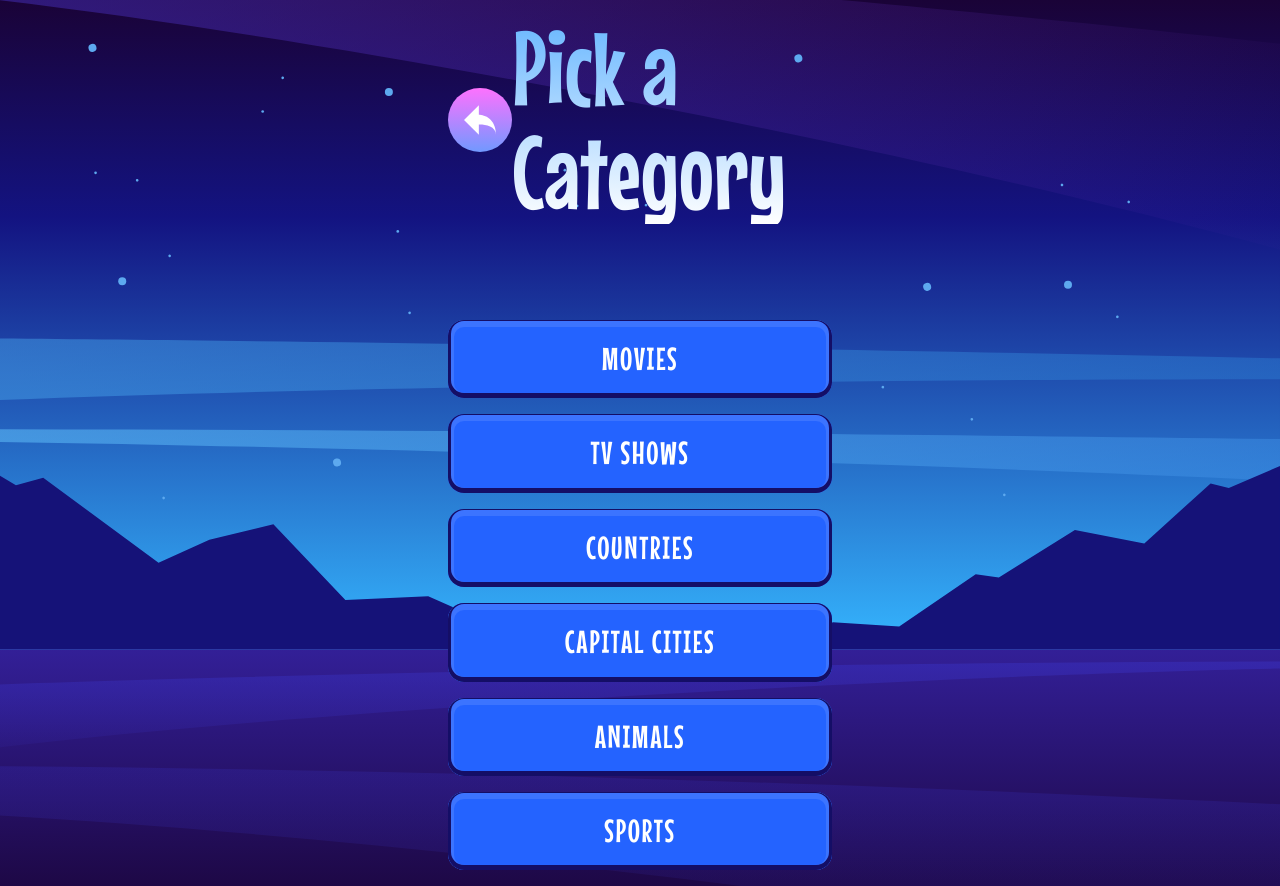
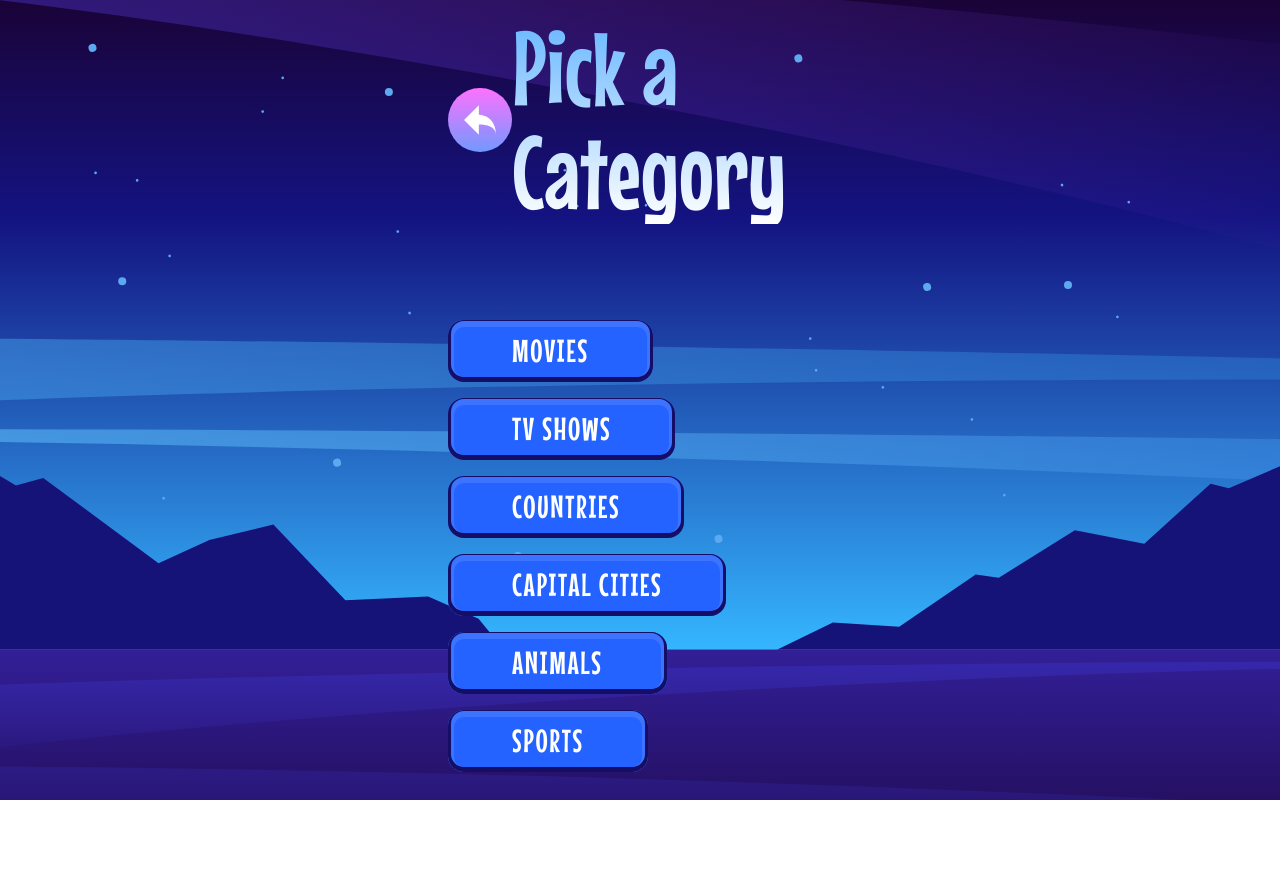
Before and after one commit to keremenen/hangman, a React (Vite) app: page /categories in a window 1280 px wide. After the commit the page ends 800 px from the top, so only its background shows below. Built offline with nearby package versions, Linux system fonts and the light colour scheme.

Commit message:
Refactor button component

```diff
--- a/src/components/button.tsx
+++ b/src/components/button.tsx
@@ -5,43 +5,33 @@ import { ButtonHTMLAttributes } from "react";
 type ButtonProps = ButtonHTMLAttributes<HTMLButtonElement> & {
   children: string;
   className?: string;
-  variant?: "default" | "secondary" | "square";
-  size?: "default" | "full";
+  variant?: "primary" | "secondary";
 };
 
 const buttonVariants = cva(
-  "px-16 py-2 text-heading-s uppercase rounded-full min-h-[62px] whitespace-nowrap disabled:opacity-50 disabled:pointer-events-none transition-color ease-in-out duration-200",
+  "flex items-center px-16 text-heading-s uppercase rounded-full h-[62px] whitespace-nowrap disabled:opacity-50 disabled:pointer-events-none transition-color ease-in-out duration-200 ",
   {
     variants: {
       variant: {
-        default: "bg-blue shadow-primary-button hover:bg-[#5B8AFF]",
+        primary: "bg-blue shadow-primary-button hover:bg-[#5B8AFF]",
         secondary: "bg-pink-gradient shadow-secondary hover:brightness-125",
-        square: "rounded-2xl py-5 text-2xl",
-      },
-      size: {
-        default: "w-auto",
-        full: "w-full",
       },
     },
     defaultVariants: {
-      variant: "default",
-      size: "default",
+      variant: "primary",
     },
   },
 );
 
 export default function Button({
   variant,
-  size,
+
   className,
   children,
   ...props
 }: ButtonProps) {
   return (
-    <button
-      className={cn(buttonVariants({ variant, size, className }))}
-      {...props}
-    >
+    <button className={cn(buttonVariants({ variant, className }))} {...props}>
       {children}
     </button>
   );
```
